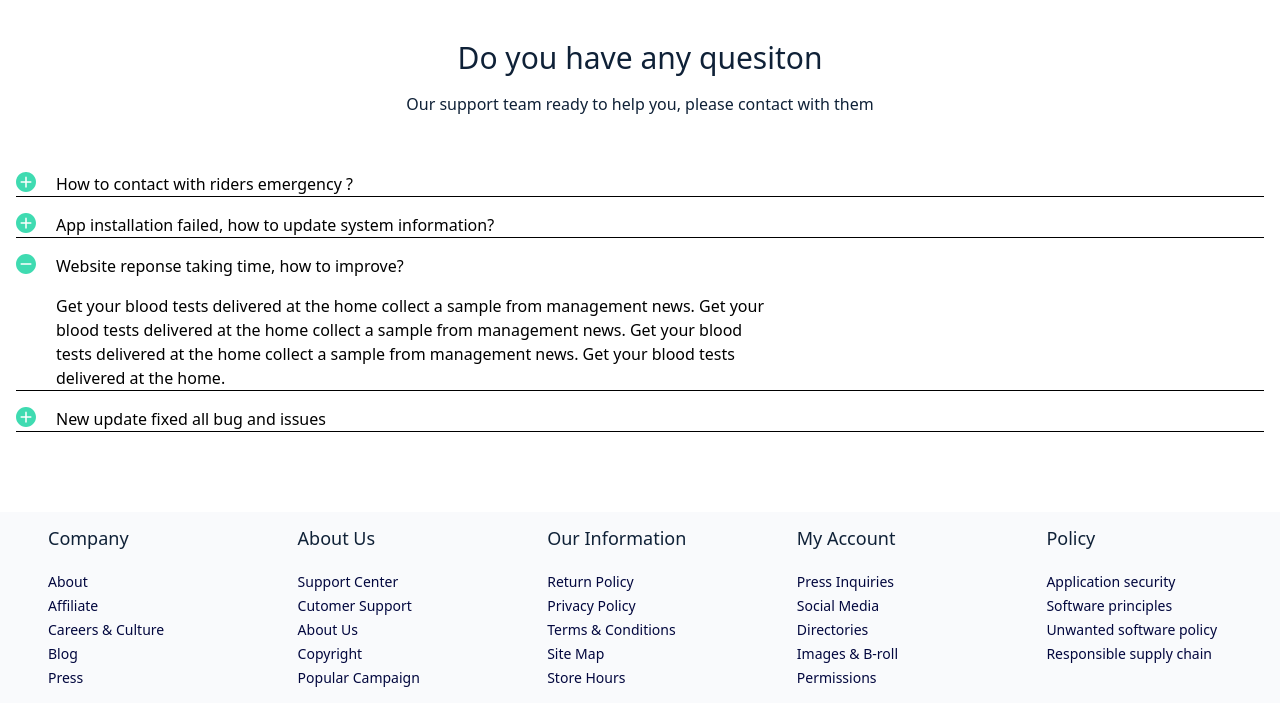
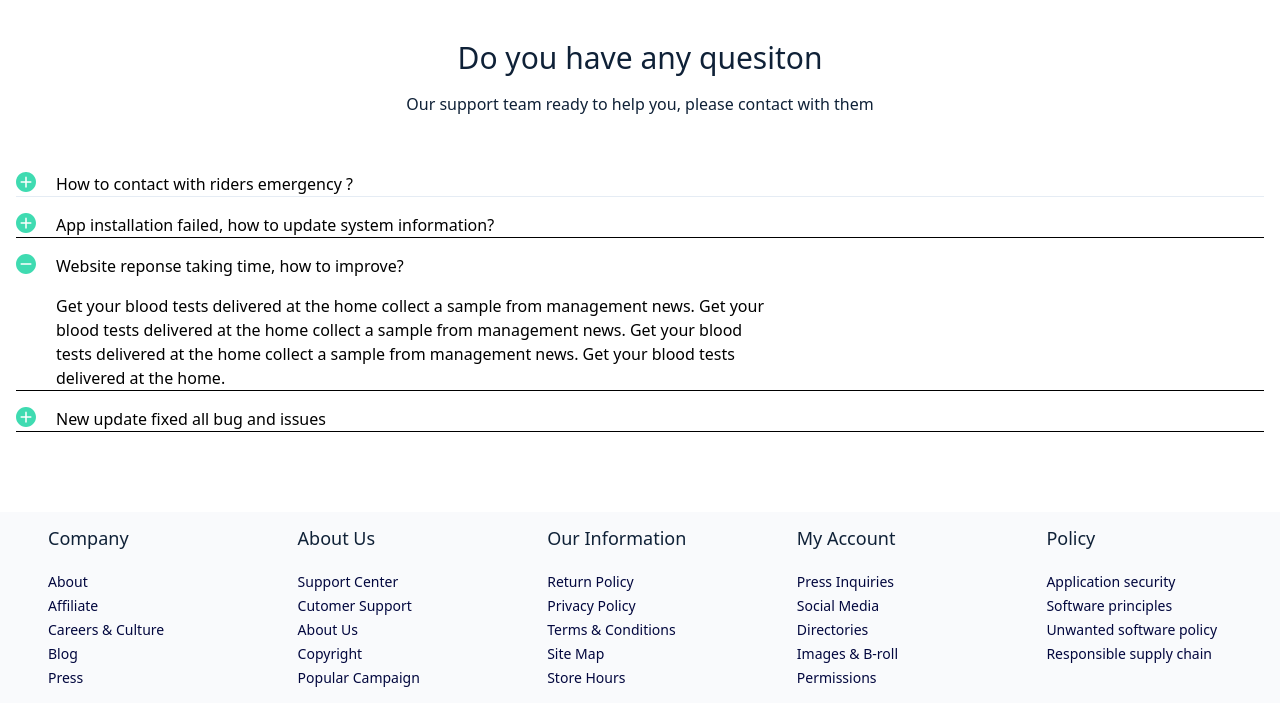
Before and after one commit to Jangid-sunsa/tailwind-project-startuplanding, a plain HTML site: page Project1/index.html in a window 1280 px wide. Shown: the part 5157-5860 px from the top of the page. Drawn offline with nearby package versions, Linux system fonts and the light colour scheme; a web font is replaced by a local one.

Commit message:
Update index.html

```diff
--- a/Project1/index.html
+++ b/Project1/index.html
@@ -513,7 +513,7 @@
       </p>
       <ul class="my-10">
         <span class="">
-          <li class="border-b border-black plus-shape text-start ps-10 my-4">
+          <li class="border-b border-[#E5ECF4] plus-shape text-start ps-10 my-4">
             How to contact with riders emergency ?
           </li>
         </span>
```
